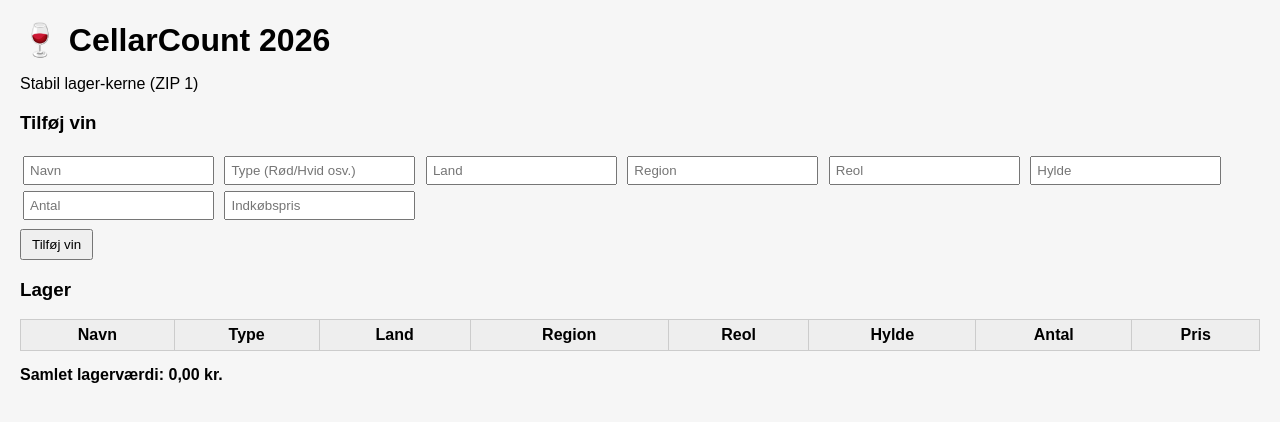
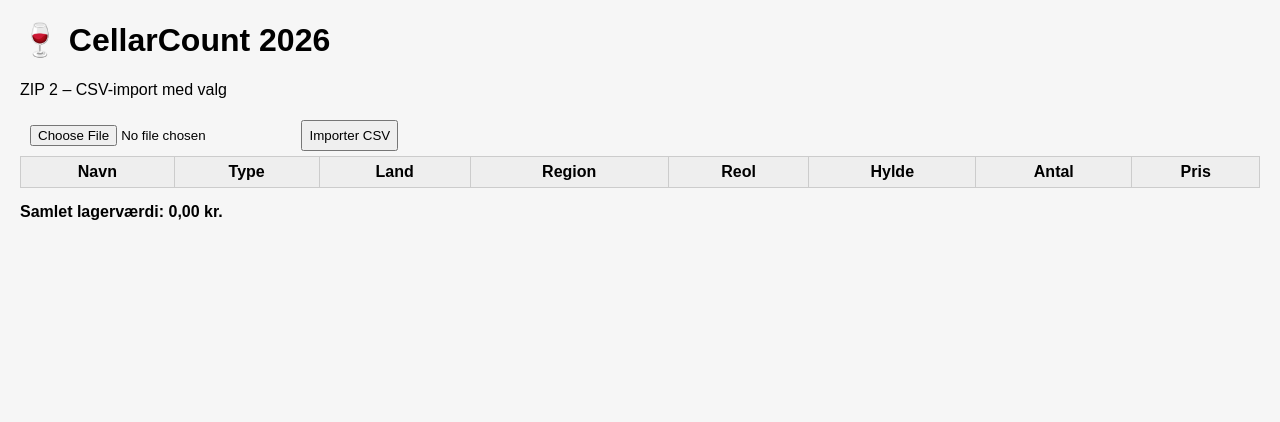
Before and after one commit to Um238/CellarCount_2026, a plain HTML site: page index.html in a window 1280 px wide. Drawn offline with Linux system fonts and the light colour scheme.

Commit message:
Add files via upload

```diff
--- a/index.html
+++ b/index.html
@@ -2,36 +2,24 @@
 <html lang="da">
 <head>
 <meta charset="UTF-8">
-<title>CellarCount 2026 – Lager</title>
+<title>CellarCount 2026 – Import</title>
 <style>
 body{font-family:Arial;margin:20px;background:#f6f6f6}
-h1{margin-bottom:5px}
 table{border-collapse:collapse;width:100%;background:#fff}
 th,td{border:1px solid #ccc;padding:6px}
 th{background:#eee}
-input{padding:5px;margin:3px}
-button{padding:6px 10px;margin-top:6px}
-.total{margin-top:15px;font-weight:bold;font-size:16px}
+input,button{padding:6px;margin:4px}
+.total{margin-top:15px;font-weight:bold}
 </style>
 </head>
 <body>
 
 <h1>🍷 CellarCount 2026</h1>
-<p>Stabil lager-kerne (ZIP 1)</p>
+<p>ZIP 2 – CSV-import med valg</p>
 
-<h3>Tilføj vin</h3>
-<input id="name" placeholder="Navn">
-<input id="type" placeholder="Type (Rød/Hvid osv.)">
-<input id="country" placeholder="Land">
-<input id="region" placeholder="Region">
-<input id="reol" placeholder="Reol">
-<input id="hylde" placeholder="Hylde">
-<input id="qty" type="number" placeholder="Antal">
-<input id="price" type="number" step="0.01" placeholder="Indkøbspris">
-<br>
-<button onclick="add()">Tilføj vin</button>
+<input type="file" id="csv" accept=".csv">
+<button onclick="importCSV()">Importer CSV</button>
 
-<h3>Lager</h3>
 <table>
 <thead>
 <tr>
@@ -47,28 +35,7 @@ button{padding:6px 10px;margin-top:6px}
 <script>
 let wines = JSON.parse(localStorage.getItem("cellarcount2026")||"[]");
 
-function save(){
- localStorage.setItem("cellarcount2026",JSON.stringify(wines));
-}
-
-function add(){
- const w={
-  name:val("name"),
-  type:val("type"),
-  country:val("country"),
-  region:val("region"),
-  reol:val("reol"),
-  hylde:val("hylde"),
-  qty:Number(val("qty")),
-  price:Number(val("price"))
- };
- if(!w.name||!w.qty||!w.price) return alert("Navn, antal og pris er påkrævet");
- wines.push(w);
- save();
- render();
-}
-
-function val(id){return document.getElementById(id).value}
+function save(){localStorage.setItem("cellarcount2026",JSON.stringify(wines));}
 
 function render(){
  const tb=document.getElementById("rows");
@@ -77,16 +44,65 @@ function render(){
  wines.forEach(w=>{
   sum+=w.qty*w.price;
   tb.innerHTML+=`<tr>
-  <td>${w.name}</td><td>${w.type}</td><td>${w.country}</td><td>${w.region}</td>
-  <td>${w.reol}</td><td>${w.hylde}</td>
-  <td>${w.qty}</td><td>${w.price.toFixed(2)}</td></tr>`;
+   <td>${w.name}</td><td>${w.type}</td><td>${w.country}</td><td>${w.region}</td>
+   <td>${w.reol}</td><td>${w.hylde}</td>
+   <td>${w.qty}</td><td>${w.price.toFixed(2)}</td>
+  </tr>`;
  });
- document.getElementById("total").innerText=
+ document.getElementById("total").innerText =
   "Samlet lagerværdi: "+sum.toLocaleString("da-DK",{minimumFractionDigits:2})+" kr.";
+}
+
+function importCSV(){
+ const f=document.getElementById("csv").files[0];
+ if(!f) return;
+
+ let mode = prompt(
+  "Vælg import-type:\n1 = Overskriv hele lageret\n2 = Tilføj nye vine\n3 = Opdatér kun priser",
+  "1"
+ );
+ if(!["1","2","3"].includes(mode)) return alert("Import annulleret");
+
+ const r=new FileReader();
+ r.onload=e=>{
+  const lines=e.target.result.split(/\r?\n/).filter(l=>l.trim());
+  const h=lines.shift().split(";");
+  let added=0,updated=0;
+
+  if(mode==="1") wines=[];
+
+  lines.forEach(l=>{
+   const c=l.split(";");
+   const o={};
+   h.forEach((k,i)=>o[k]=c[i]);
+
+   o.qty=Number(o.qty||o.quantity||0);
+   o.price=Number(o.price||0);
+   o.vinId=o.vinId||crypto.randomUUID();
+
+   const existing = wines.find(w=>w.vinId===o.vinId);
+
+   if(!existing){
+    if(mode!=="3"){
+     wines.push(o);
+     added++;
+    }
+   } else {
+    if(mode==="3"){
+     existing.price=o.price;
+     updated++;
+    }
+   }
+  });
+
+  save();
+  render();
+  alert("Import færdig\nTilføjet: "+added+"\nOpdateret: "+updated);
+ };
+ r.readAsText(f,"UTF-8");
 }
 
 render();
 </script>
-
 </body>
 </html>
```
